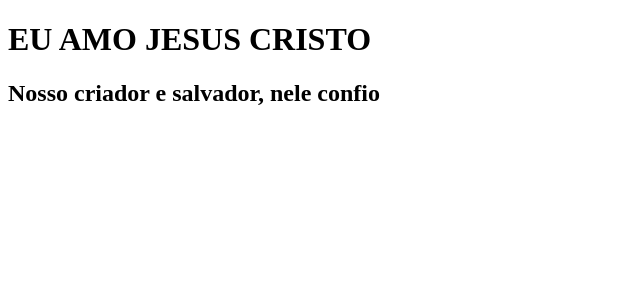
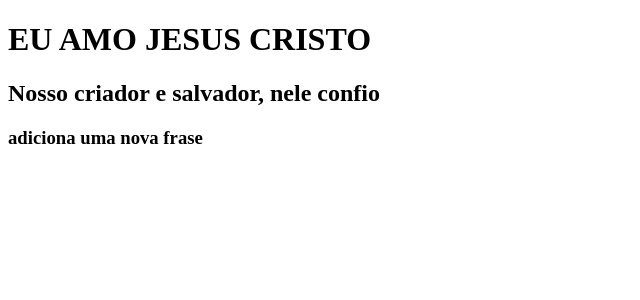
Before and after one commit to JairoMatos/Clone-tab-news2025, a Next.js app: page / in a window 1280 px wide. Shown: the top 300 px of the page, without its empty margins (0-640 px from the left). Built offline with nearby package versions, Linux system fonts and the light colour scheme.

Commit message:
adiciona uma nova frase

```diff
--- a/pages/index.js
+++ b/pages/index.js
@@ -4,6 +4,7 @@ function Home(){
     <div>
       <h1>EU AMO JESUS CRISTO</h1>
       <h2>Nosso criador e salvador, nele confio</h2>
+      <h3>adiciona uma nova frase</h3>
 
       <h3></h3>
 
```
